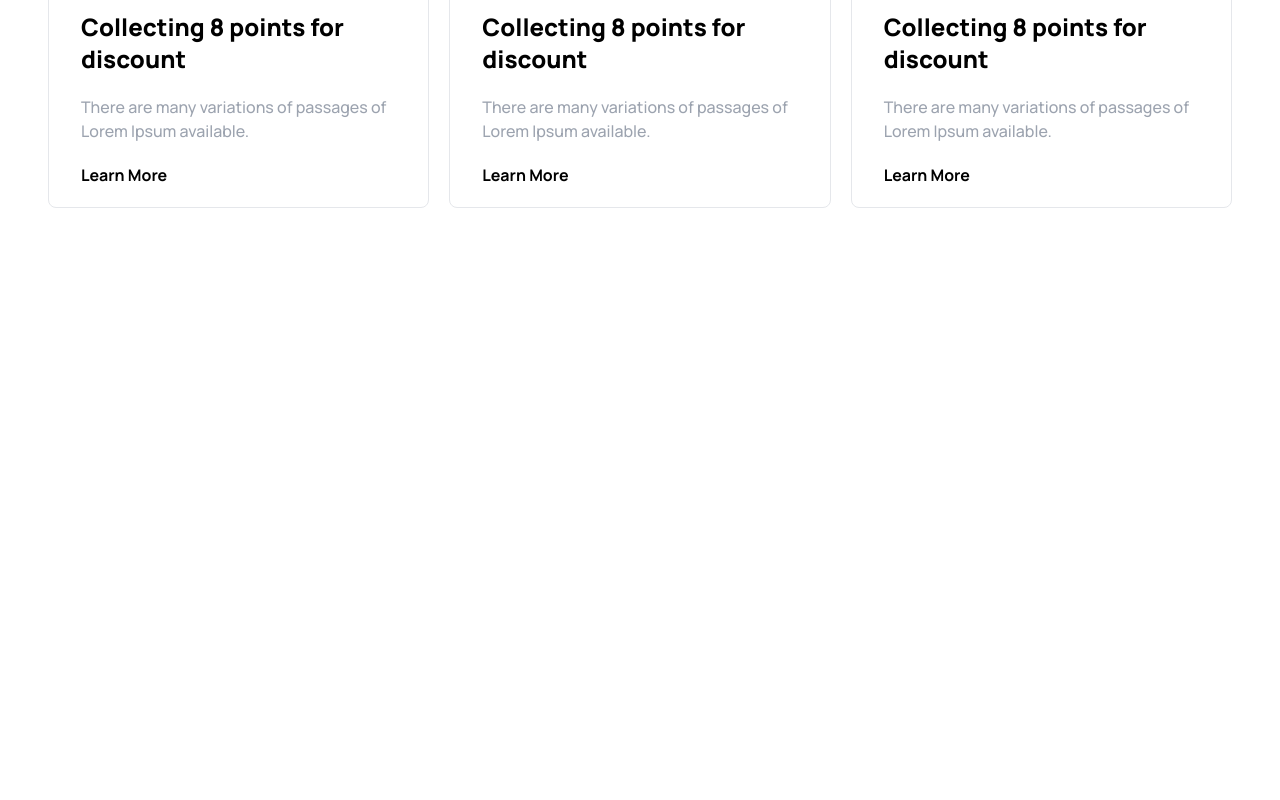
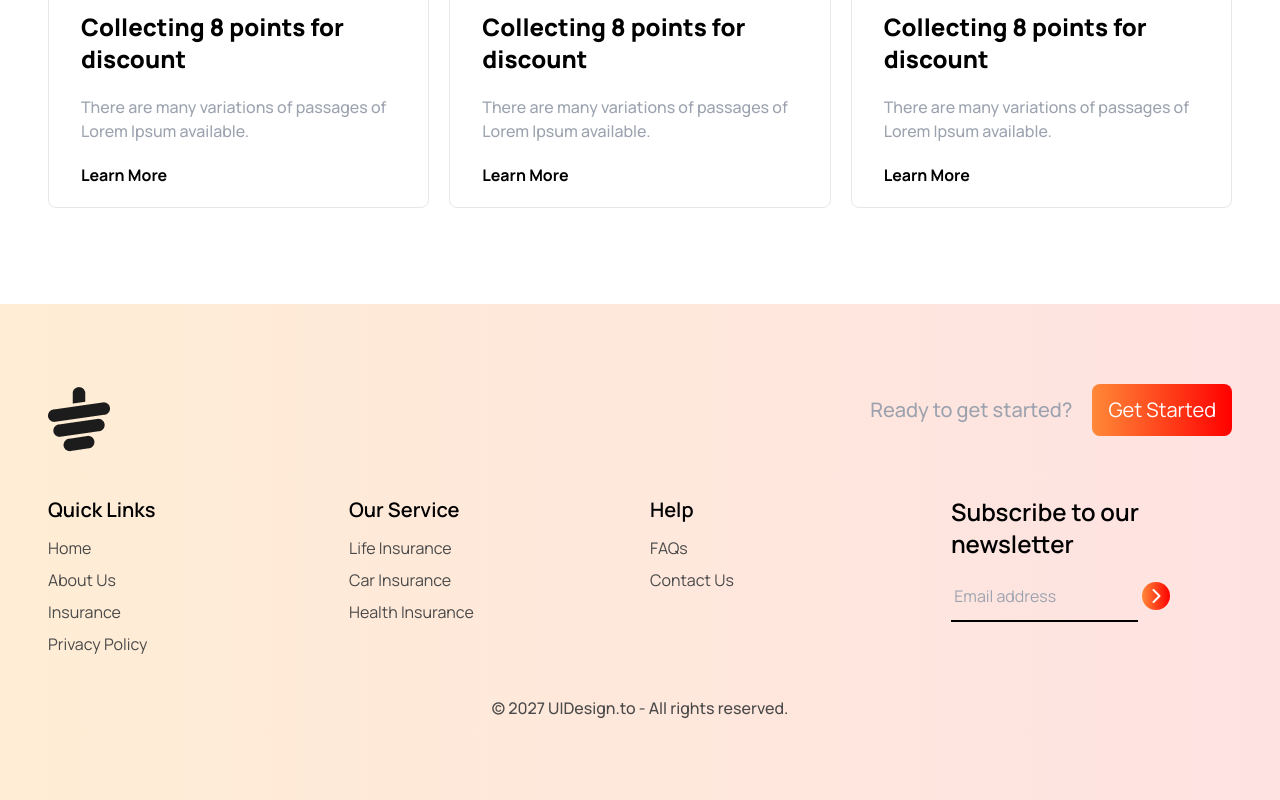
Before and after one commit to Sk-Monir/Tea-house-Tailwind, a plain HTML site: page index.html in a window 1280 px wide. Shown: the part 3080-3880 px from the top of the page. Before the commit the page ends 3384 px from the top, so only its background shows below. Drawn offline with nearby package versions, Linux system fonts and the light colour scheme.

Commit message:
footer section Done

```diff
--- a/index.html
+++ b/index.html
@@ -211,10 +211,52 @@
     </main>
     <!-- main section end -->
     <!-- footer section start -->
-     <footer id="footer" class="">
-        <div class="max-w-screen-xl mx-auto px-2 lg:px-12">
-
-        </div>
+     <footer id="footer" class="bg-gradient-to-r from-orange-100 to-red-100">
+        <section class="max-w-screen-xl mx-auto px-2 md:px-6 lg:px-12">
+            <div class="mt-10 md:mt-15 lg:mt-24 py-5 sm:py-10 md:py-15 lg:py-20">
+                <div class="flex flex-col md:flex-row justify-between items-center">
+                    <img src="images/cup.png" alt="">
+                    <div class="flex flex-col md:flex-row items-center gap-2 md:gap-5  mb-5">
+                        <h4 class="text-sm md:text-base lg:text-xl font-medium text-gray-400 ">Ready to get started? </h4>
+                        <button class=" py-1 md:py-2 lg:py-3 px-2 md:px-3 lg:px-4 text-white text-sm md:text-base lg:text-xl bg-gradient-to-r from-[#FF8938] to-[#FF0000] rounded-lg">Get Started</button>
+                    </div>
+                </div>
+                <div class="grid grid-cols-2 lg:grid-cols-4 gap-5 py-5 md:py-10 lg:py-15">
+                    <div class="">
+                        <h4 class="text-sm sm:text-base md:text-lg lg:text-xl font-semibold mb-1 md:mb-3">Quick Links</h4>
+                        <ul class="space-y-1 md:space-y-2">
+                            <li><a class="text-xs md:text-sm lg:text-base font-normal text-[#494949] hover:text-[#FF0000] transition-all duration-200  ease-linear" href="">Home</a></li>
+                            <li><a class="text-xs md:text-sm lg:text-base font-normal text-[#494949] hover:text-[#FF0000] transition-all duration-200  ease-linear" href="">About Us</a></li>
+                            <li><a class="text-xs md:text-sm lg:text-base font-normal text-[#494949] hover:text-[#FF0000] transition-all duration-200  ease-linear" href="">Insurance</a></li>
+                            <li><a class="text-xs md:text-sm lg:text-base font-normal text-[#494949] hover:text-[#FF0000] transition-all duration-200  ease-linear" href="">Privacy Policy</a></li>
+                        </ul>
+                    </div>
+                    <div class="">
+                        <h4 class="text-sm sm:text-base md:text-lg lg:text-xl font-semibold mb-1 md:mb-3">Our Service</h4>
+                        <ul class="space-y-1 md:space-y-2">
+                            <li><a class="text-xs md:text-sm lg:text-base font-normal text-[#494949] hover:text-[#FF0000] transition-all duration-200  ease-linear" href="">Life Insurance</a></li>
+                            <li><a class="text-xs md:text-sm lg:text-base font-normal text-[#494949] hover:text-[#FF0000] transition-all duration-200  ease-linear" href="">Car Insurance</a></li>
+                            <li><a class="text-xs md:text-sm lg:text-base font-normal text-[#494949] hover:text-[#FF0000] transition-all duration-200  ease-linear" href="">Health Insurance</a></li>
+                        </ul>
+                    </div>
+                    <div class="">
+                        <h4 class="text-sm sm:text-base md:text-lg lg:text-xl font-semibold mb-1 md:mb-3">Help</h4>
+                        <ul class="space-y-1 md:space-y-2">
+                            <li><a class="text-xs md:text-sm lg:text-base font-normal text-[#494949] hover:text-[#FF0000] transition-all duration-200  ease-linear" href="">FAQs</a></li>
+                            <li><a class="text-xs md:text-sm lg:text-base font-normal text-[#494949] hover:text-[#FF0000] transition-all duration-200  ease-linear" href="">Contact Us</a></li>
+                        </ul>
+                    </div>
+                    <div class="">
+                        <h4 class="text-base sm:text-lg md:text-xlg lg:text-2xl font-semibold mb-1 md:mb-3">Subscribe to our newsletter</h4>
+                        <input class="text-xs md:text-sm lg:text-base font-normal bg-transparent py-3 border-b-2 border-black outline-none w-4/6" type="text" placeholder=" Email address ">
+                        <i class="fa-solid fa-chevron-right bg-gradient-to-r from-[#FF8938] to-[#FF0000] rounded-full text-white w-7 h-7 inline-flex justify-center items-center "></i>
+                    </div>
+                </div>
+                <div>
+                    <p class="text-xs md:text-sm lg:text-base font-medium text-[#494949] text-center">© 2027 UIDesign.to - All rights reserved.</p>
+                </div>
+            </div>
+        </section>
      </footer>
     <!-- footer section end -->
 </body>
```
